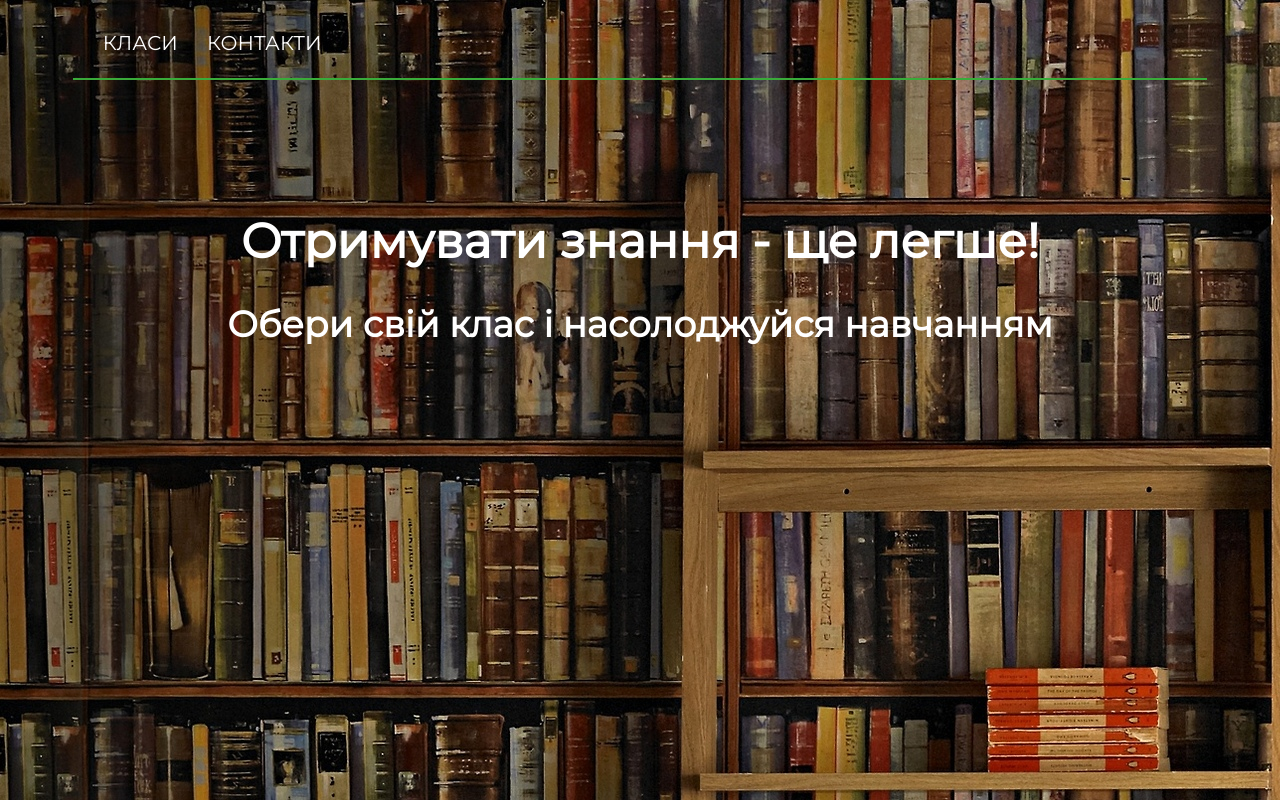
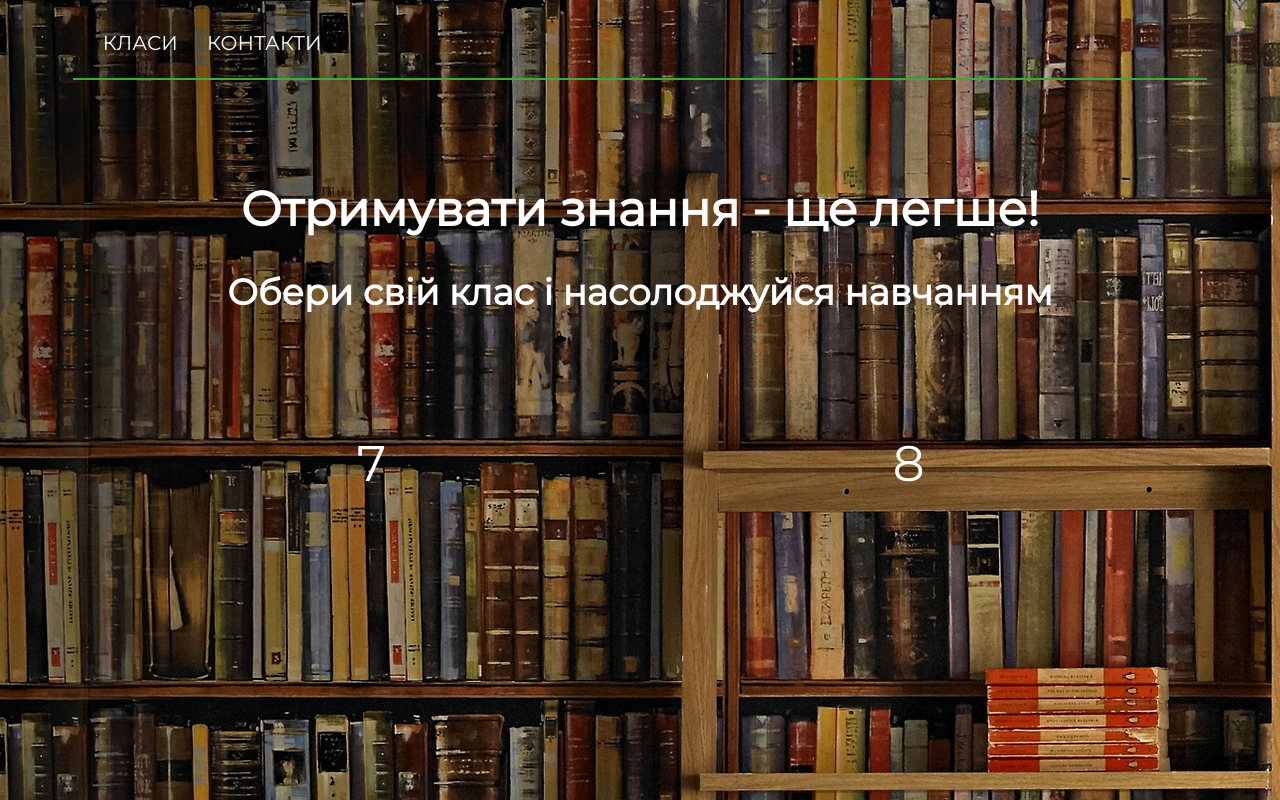
Before and after one commit to oleh-chetvertak/MANwork, a plain HTML site: page index.html in a window 1280 px wide. Drawn offline with Linux system fonts and the light colour scheme.

Commit message:
first page ready

```diff
--- a/css/styles.css
+++ b/css/styles.css
@@ -8,6 +8,8 @@ body {
     font-family: var(--main-font);
 }
 
+    /* HEADER */
+
 .header {
     width: 85%;
     height: 70px;
@@ -16,6 +18,11 @@ body {
     padding: 0 30px;
     margin: 0 auto;
     border-bottom: 2px solid var(--main-color);
+}
+
+a {
+    color: #fff;
+    text-decoration: none;
 }
 
 .nav-link {
@@ -31,8 +38,15 @@ body {
     color: var(--main-color);
 }
 
-#main {
-    padding-top: 100px;
+    /* MAIN */
+
+#container {
+    width: 85%;
+    margin: 0 auto;
+}
+
+.heading-wrapper {
+    margin-top: 100px;
 }
 
 .main-heading, .secondary-heading {
@@ -47,3 +61,35 @@ body {
 .secondary-heading {
     font-size: 36px;
 }
+
+.class-wrapper {
+    padding: 60px 0;
+    display: flex;
+    justify-content: space-around;
+    position: relative;
+}
+
+.link-wrapper {
+    width: 288px;
+    height: 119px;
+    display: flex;
+    align-items: center;
+    justify-content: center;
+    position: relative;
+}
+
+.class-link {
+    font-size: 50px;
+}
+
+.class-link:hover + .decor-seven, .class-link:hover + .decor-eight {
+    opacity: 1;
+    transform: scale(1.2);
+}
+
+.decor-seven, .decor-eight {
+    position: absolute;
+    opacity: 0;
+    z-index: -1;
+    transition: ease-out .2s;
+}
--- a/index.html
+++ b/index.html
@@ -14,9 +14,21 @@
                 <a href="#" class="nav-link">контакти</a>
             </div>
         </header>
-        <main id="main">
-            <h1 class="main-heading">Отримувати знання - ще легше!</h1>
-            <h2 class="secondary-heading">Обери свій клас і насолоджуйся навчанням</h2>
+        <main id="container">
+            <div class="heading-wrapper">
+                <h1 class="main-heading">Отримувати знання - ще легше!</h1>
+                <h2 class="secondary-heading">Обери свій клас і насолоджуйся навчанням</h2>
+            </div>
+            <ul class="class-wrapper">
+                <li class="link-wrapper">
+                    <a href="#" class="class-link">7</a>
+                    <img src="assets/img/decorWhite7.png" alt="decor 7 class" class="decor-seven">
+                </li>
+                <li class="link-wrapper">
+                    <a href="#" class="class-link">8</a>
+                    <img src="assets/img/decorWhite8.png" alt="decor 7 class" class="decor-eight">
+                </li>
+            </ul>
         </main>
         <script src="js/index.js"></script>
     </body>
```
Also changed, not shown: assets/img/decorWhite7.png (added), assets/img/decorWhite8.png (added).
